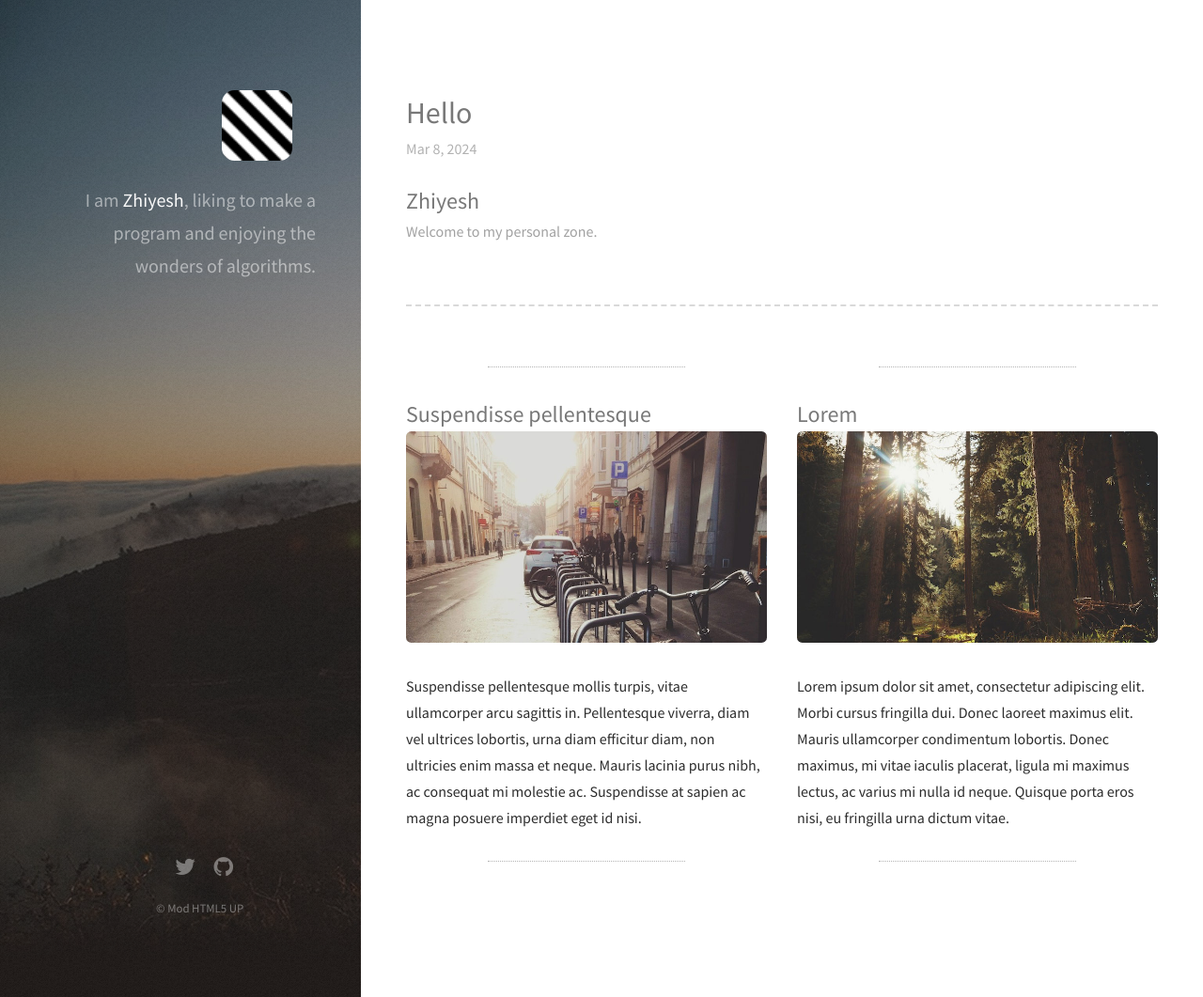
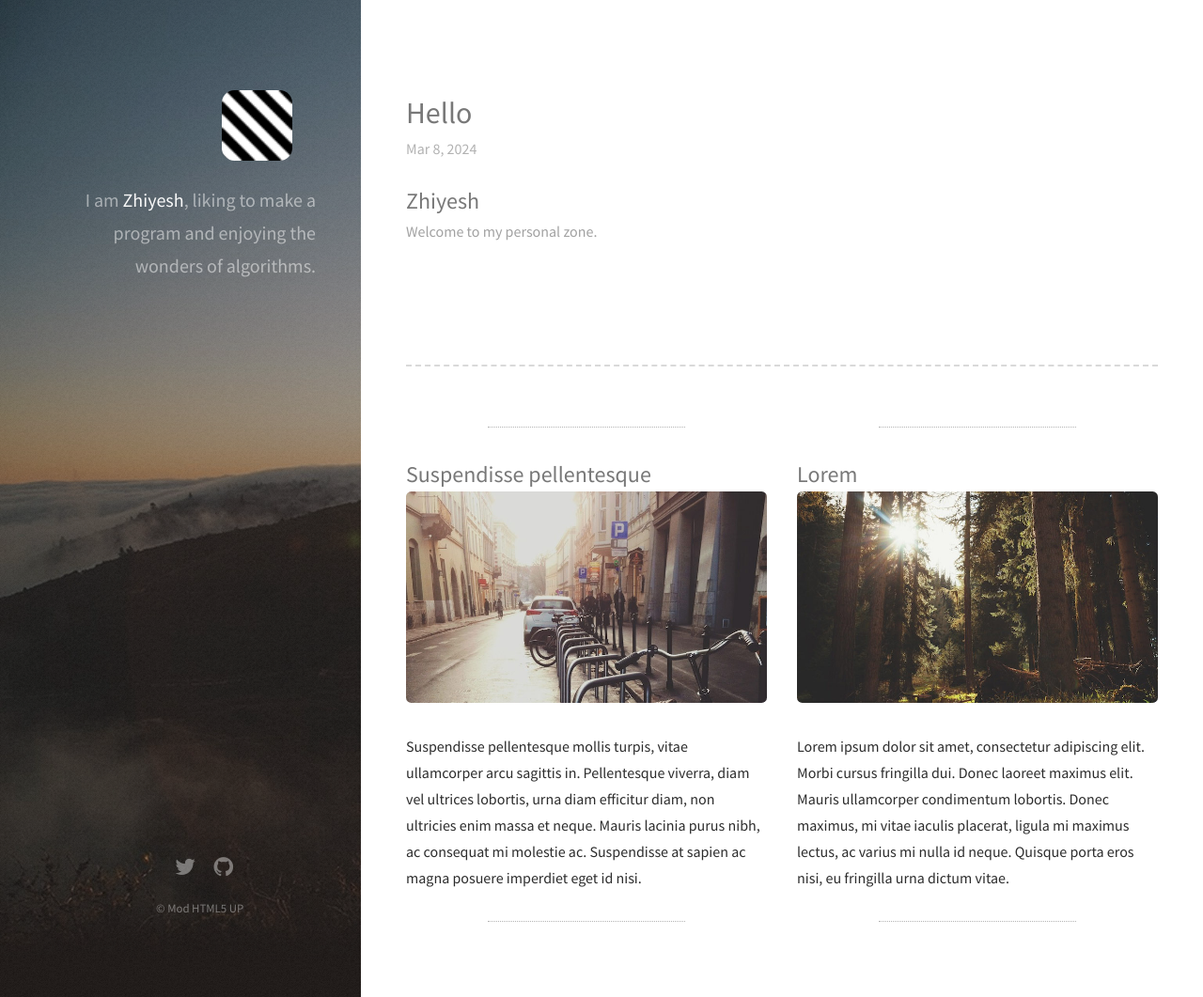
Before and after one commit to Zhiyelah/zhiyelah.github.io, a Jekyll site: the page built from index.html, in a window 1280 px wide and 1061 px high. Shown: the whole window at 94% size. Built offline with Jekyll 4.4.1, drawn with Linux system fonts in a browser that asks for light colours; nearby versions of some CDN libraries.

Commit message:
Update main.css

```diff
--- a/css/main.css
+++ b/css/main.css
@@ -2562,7 +2562,7 @@
 		#main > section {
 			border-top: dashed 2px #d9d9d9;
 			margin: 4em 0 0 0;
-			padding: 4em 0 0 0;
+			padding: 4em 0 2em 0;
 		}
 
 			#main > section:first-child {
```
